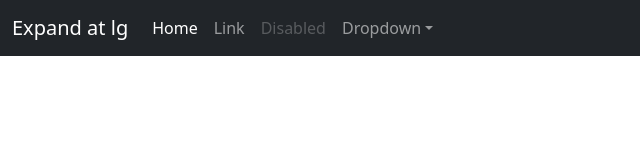
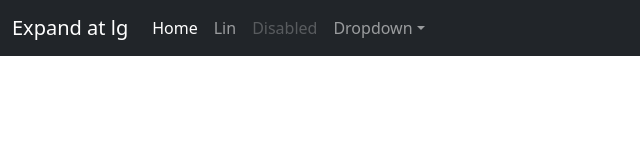
Before and after one commit to tolkan/OSF_project, a plain HTML site: page src/html/index.html in a window 1280 px wide. Shown: the full height of the page, 0-640 px from the left. Drawn offline with nearby package versions, Linux system fonts and the light colour scheme.

Commit message:
link ismi

```diff
--- a/src/html/index.html
+++ b/src/html/index.html
@@ -28,7 +28,7 @@
 						<a class="nav-link active" aria-current="page" href="#">Home</a>
 					</li>
 					<li class="nav-item">
-						<a class="nav-link" href="#">Link</a>
+						<a class="nav-link" href="#">Lin</a>
 					</li>
 					<li class="nav-item">
 						<a class="nav-link disabled">Disabled</a>
```
